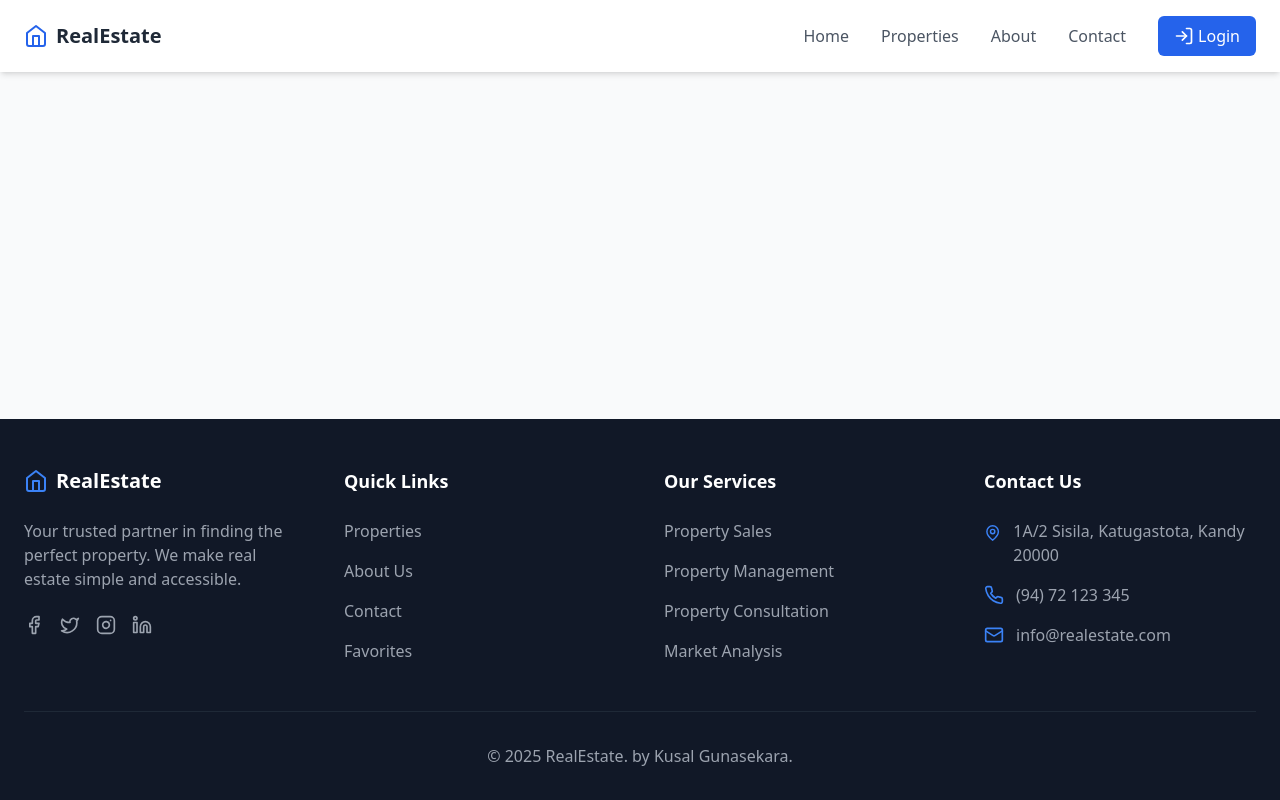
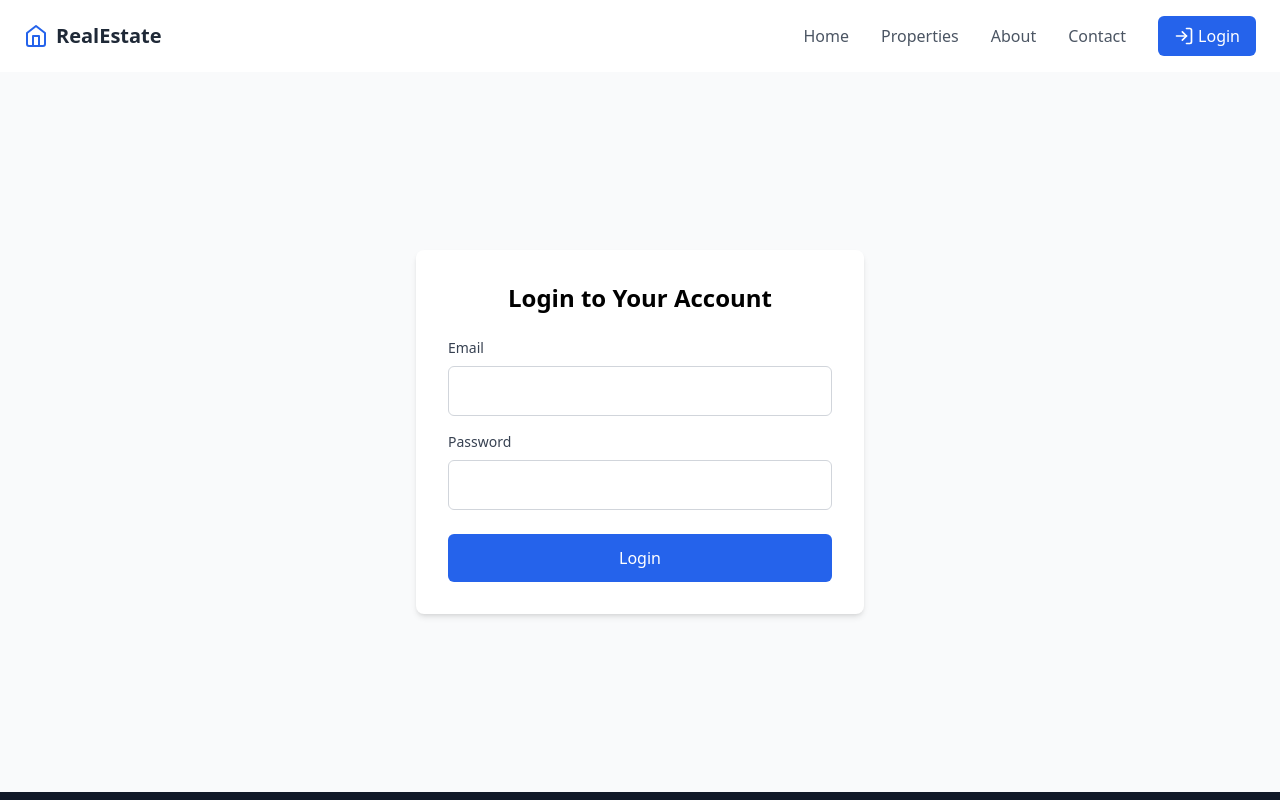
Before and after one commit to KusalDemo/residency-market-front, a React (Vite) app: page /login in a window 1280 px wide. Shown: the top 800 px of the page. Built offline with nearby package versions, Linux system fonts and the light colour scheme.

Commit message:
Implemented Login page with temporary user detail

```diff
--- a/src/App.tsx
+++ b/src/App.tsx
@@ -8,6 +8,7 @@ import {Header} from "./components/Header.tsx";
 import {Provider} from "react-redux";
 import {store} from "./store";
 import {Properties} from "./pages/Properties.tsx";
+import {Login} from "./pages/Login.tsx";
 
 
 function App() {
@@ -19,6 +20,7 @@ function App() {
                     <main className="flex-grow">
                         <Routes>
                             <Route path="/" element={<Home/>}/>
+                            <Route path="/login" element={<Login/>}/>
                             <Route path="/properties" element={<Properties/>}/>
                             <Route path="/about" element={<About/>}/>
                             <Route path="/contact" element={<Contact/>}/>
--- /dev/null
+++ b/src/pages/Login.tsx
@@ -0,0 +1,65 @@
+import React, { useState } from 'react';
+import { useNavigate } from 'react-router-dom';
+import { useDispatch } from 'react-redux';
+import { login } from '../store/slices/authSlice';
+import { User } from '../types';
+
+export const Login: React.FC = () => {
+  const navigate = useNavigate();
+  const dispatch = useDispatch();
+  const [email, setEmail] = useState('');
+  const [password, setPassword] = useState('');
+
+  const handleSubmit = (e: React.FormEvent) => {
+    e.preventDefault();
+
+    const user: User = {
+      id: '1',
+      name: 'Kusal Gunasekara',
+      email: email,
+      role: 'user'
+    };
+    dispatch(login(user));
+    navigate('/');
+  };
+
+  return (
+    <div className="min-h-[calc(100vh-80px)] flex items-center justify-center bg-gray-50">
+      <div className="max-w-md w-full bg-white rounded-lg shadow-md p-8">
+        <h2 className="text-2xl font-bold text-center mb-6">Login to Your Account</h2>
+        <form onSubmit={handleSubmit}>
+          <div className="mb-4">
+            <label className="block text-sm font-medium text-gray-700 mb-2">
+              Email
+            </label>
+            <input
+              type="email"
+              value={email}
+              onChange={(e) => setEmail(e.target.value)}
+              className="w-full p-3 border border-gray-300 rounded-md"
+              required
+            />
+          </div>
+          <div className="mb-6">
+            <label className="block text-sm font-medium text-gray-700 mb-2">
+              Password
+            </label>
+            <input
+              type="password"
+              value={password}
+              onChange={(e) => setPassword(e.target.value)}
+              className="w-full p-3 border border-gray-300 rounded-md"
+              required
+            />
+          </div>
+          <button
+            type="submit"
+            className="w-full bg-blue-600 text-white py-3 rounded-md hover:bg-blue-700 transition-colors"
+          >
+            Login
+          </button>
+        </form>
+      </div>
+    </div>
+  );
+};
```
